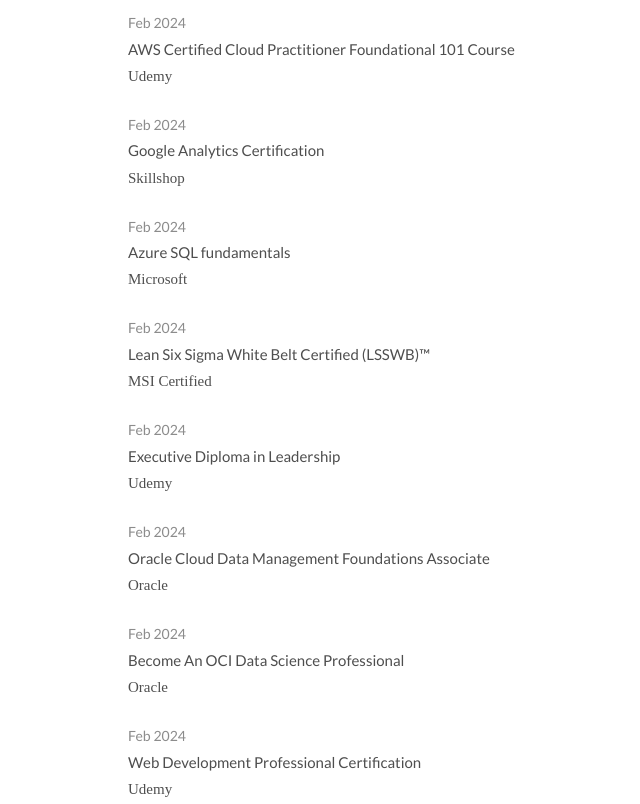
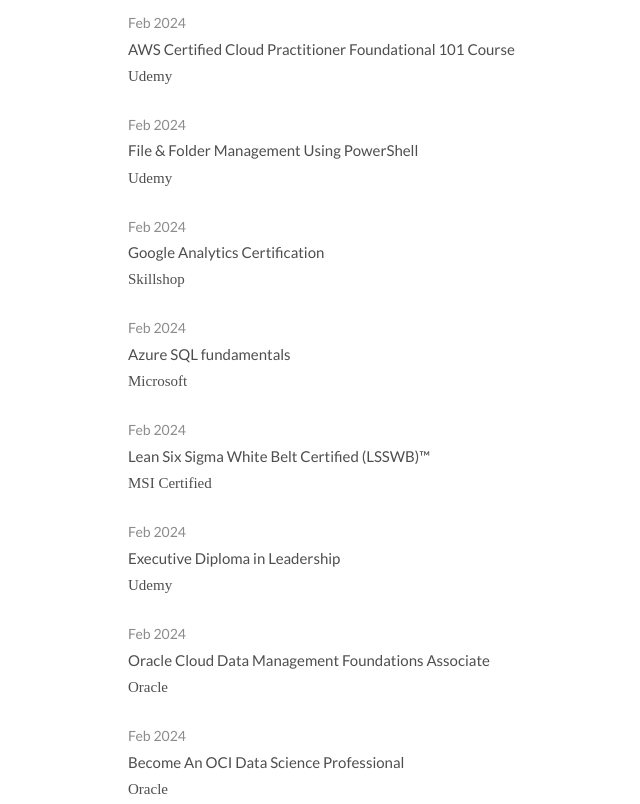
Before and after one commit to pursani9/hitesh-pursani, a plain HTML site: page index.html in a window 1280 px wide. Shown: the part 2600-3404 px from the top of the page, without its empty margins (201-841 px from the left). Drawn offline with Linux system fonts and the light colour scheme.

Commit message:
Updated new certification

```diff
--- a/index.html
+++ b/index.html
@@ -176,6 +176,12 @@
 			</ul>
 			<ul class="award-list list-flat">
 				<li>Feb 2024</li>
+				<li>File & Folder Management Using PowerShell </li>
+				<li><a href="https://www.udemy.com/course/using-powershell-advanced-automated-file-management/?LSNPUBID=nN98ER4vNAU&ranEAID=nN98ER4vNAU&ranMID=47907&ranSiteID=nN98ER4vNAU-GAp7UgoW3LEonhDoj4qlcg&couponCode=D17996BE58178B5E2B58"><i
+							class="fa">Udemy</i></a></li>
+			</ul>
+			<ul class="award-list list-flat">
+				<li>Feb 2024</li>
 				<li>Google Analytics Certification </li>
 				<li><a href="https://skillshop.exceedlms.com/student/path/508845-google-analytics-certification"><i
 							class="fa">Skillshop</i></a></li>
```
